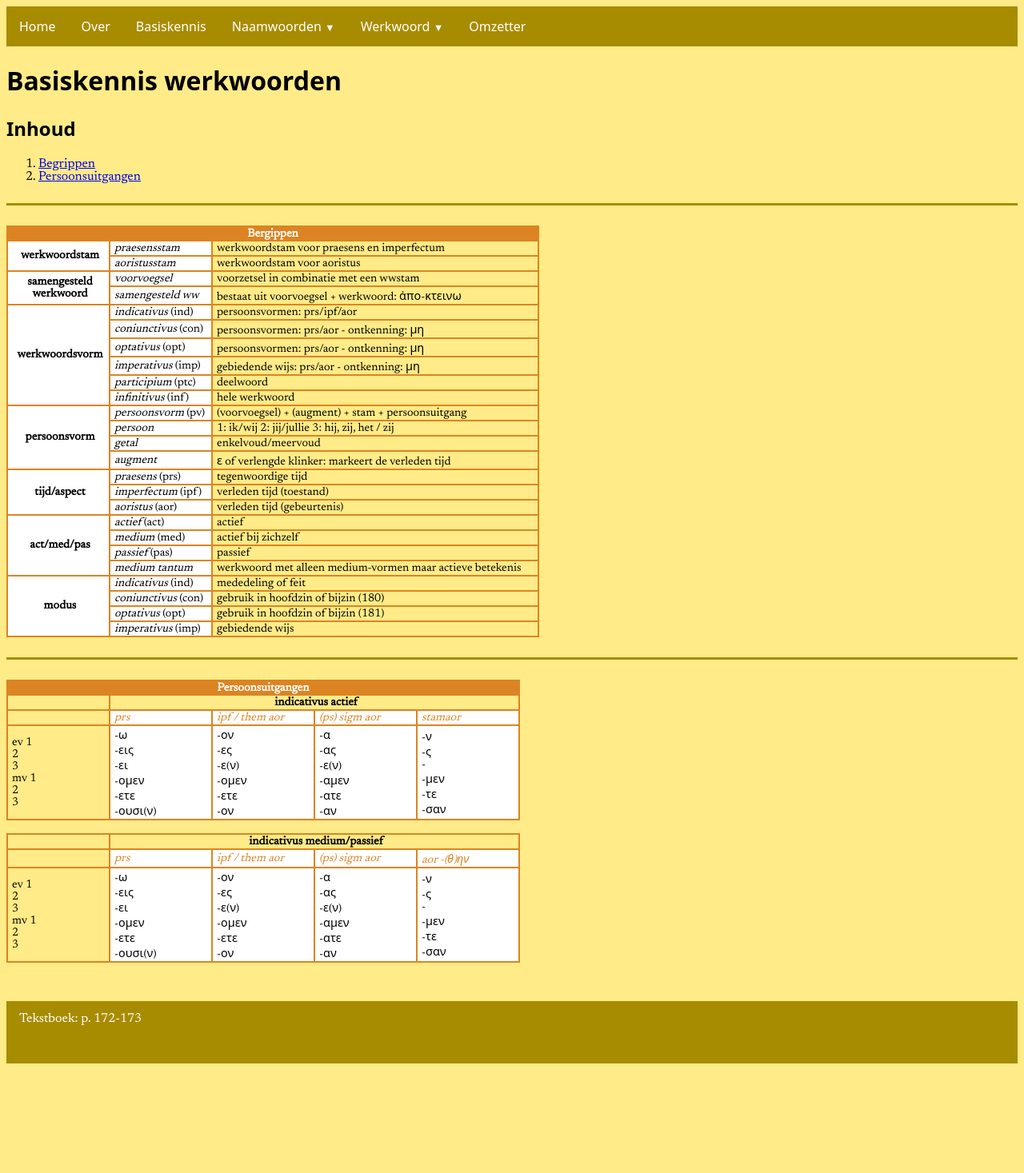
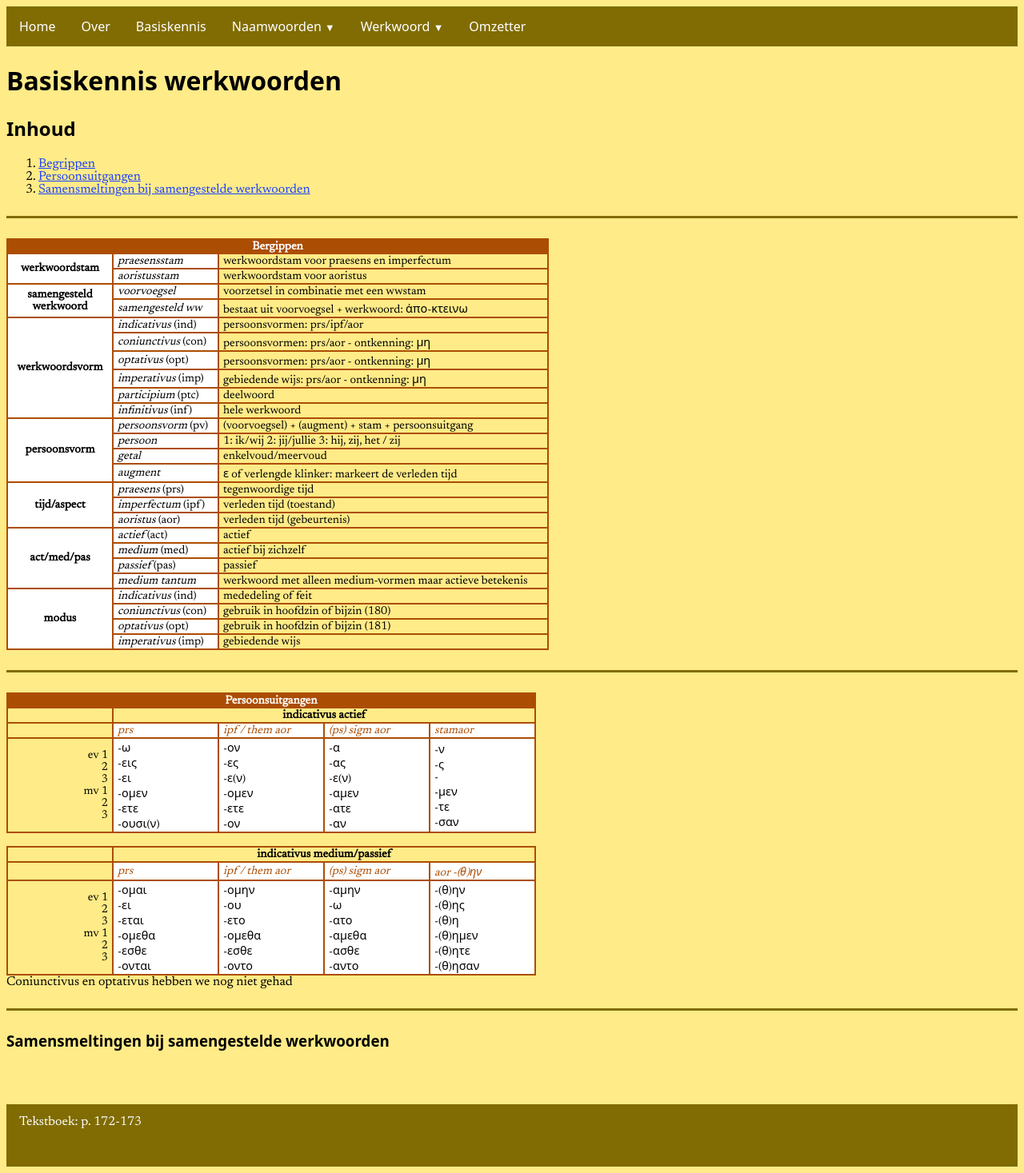
Before and after one commit to JJRobot25/proteus, a Jekyll site: the page built from werkwoord/basis.html, in a window 1280 px wide. Shown: the whole page at 80% size. Built offline with Jekyll 4.4.1, drawn with Linux system fonts in a browser that asks for light colours; some web fonts are replaced; before the commit the page ends 1338 px from its top, so only the background shows below that.

Commit message:
Update colors, continue ww basis

```diff
--- a/assets/css/main.css
+++ b/assets/css/main.css
@@ -1,8 +1,14 @@
 body {
     --bg-color: #ffeb87;
+    /* Old:
     --nav-color: #a78c02;
     --nav-accent-color: #02A78C;
-    --table-color: #dc8423;
+    --table-color: #dc8423;*/
+    --nav-color: #806C02;
+    --nav-accent-color: #02806C;
+    --table-color: #ac4d04;
+    --link-color: #1d42ff;
+    --link-hover-color: #691DFF;
 
     background-color: var(--bg-color);
     /*https://www.canva.com/colors/color-wheel/*/
@@ -15,6 +21,12 @@ body, .dropdown-content {
 h1, h2, h3, h4, nav {
     font-family: "Modern Antiqua", "Gentium Plus", system-ui;
 }
+a {
+    color: var(--link-color);
+}
+a:hover {
+    color: var(--link-hover-color);
+}
 hr {
     height:3px;
     border-width:0;
--- a/assets/css/table.css
+++ b/assets/css/table.css
@@ -14,7 +14,7 @@ th, td {
     background-color: white;
     width: 120px;
 
-    padding-left: 5px;
+    padding: 1px 5px;
 }
 table .blank {
     background-color: var(--bg-color);
--- a/omzetter.html
+++ b/omzetter.html
@@ -16,6 +16,8 @@ title: NL naar GR letter omzetter
     hier komt tekst
 </div>
 
+<hr>
+
 <h2>Uitleg</h2>
 <h3>Letters en Tekens</h3>
 De meeste letter komen overeen met hun klank, zoals a - α, b - β, etc. Sommige zijn anders, zoals:
--- a/werkwoord/basis.html
+++ b/werkwoord/basis.html
@@ -6,6 +6,7 @@ tb: 172-173
 <ol>
     <li><a href="#begrippen">Begrippen</a></li>
     <li><a href="#uitgangen">Persoonsuitgangen</a></li>
+    <li><a href="#samengesteld-ww-smelting">Samensmeltingen bij samengestelde werkwoorden</a></li>
 </ol>
 <hr>
 <section id="begrippen">
@@ -52,14 +53,16 @@ tb: 172-173
         <tr><td><i>imperativus</i> (imp)</td><td class="blank">gebiedende wijs</td></tr>
     </table>
 </section>
+
 <hr>
+
 <section id="uitgangen">
     <table>
         <caption>Persoonsuitgangen</caption>
         <tr><td class="blank"></td><th class="blank" colspan="4">indicativus actief</th></tr>
         <tr><td class="blank"></td><td><span><i>prs</i></span></td><td><span><i>ipf / them aor</i></span></td><td><span><i>(ps) sigm aor</i></span></td><td><span><i>stamaor</i></span></td></tr>
         <tr>
-            <td class="blank">
+            <td class="blank" style="text-align: right;">
                 ev 1<br>
                 2<br>
                 3<br>
@@ -106,7 +109,7 @@ tb: 172-173
         <tr><td class="blank"></td><th class="blank" colspan="4">indicativus medium/passief</th></tr>
         <tr><td class="blank"></td><td><span><i>prs</i></span></td><td><span><i>ipf / them aor</i></span></td><td><span><i>(ps) sigm aor</i></span></td><td><span><i>aor -(θ)ην</i></span></td></tr>
         <tr>
-            <td class="blank">
+            <td class="blank" style="text-align: right;">
                 ev 1<br>
                 2<br>
                 3<br>
@@ -115,37 +118,44 @@ tb: 172-173
                 3<br>
             </td>
             <td>
-                -ω<br>
-                -εις<br>
+                -ομαι<br>
                 -ει<br>
-                -ομεν<br>
-                -ετε<br>
-                -ουσι(ν)
+                -εται<br>
+                -ομεθα<br>
+                -εσθε<br>
+                -ονται
             </td>
             <td>
-                -ον<br>
-                -ες<br>
-                -ε(ν)<br>
-                -ομεν<br>
-                -ετε<br>
-                -ον
+                -ομην<br>
+                -ου<br>
+                -ετο<br>
+                -ομεθα<br>
+                -εσθε<br>
+                -οντο
             </td>
             <td>
-                -α<br>
-                -ας<br>
-                -ε(ν)<br>
-                -αμεν<br>
-                -ατε<br>
-                -αν
+                -αμην<br>
+                -ω<br>
+                -ατο<br>
+                -αμεθα<br>
+                -ασθε<br>
+                -αντο
             </td>
             <td>
-                -ν<br>
-                -ς<br>
-                -<br>
-                -μεν<br>
-                -τε<br>
-                -σαν
+                -(θ)ην<br>
+                -(θ)ης<br>
+                -(θ)η<br>
+                -(θ)ημεν<br>
+                -(θ)ητε<br>
+                -(θ)ησαν
             </td>
         </tr>
     </table>
+    Coniunctivus en optativus hebben we nog niet gehad
 </section>
+
+<hr>
+
+<section id="samengesteld-ww-smelting">
+    <h3>Samensmeltingen bij samengestelde werkwoorden</h3>
+</section>
```
Also changed, not shown: 4 other files.
